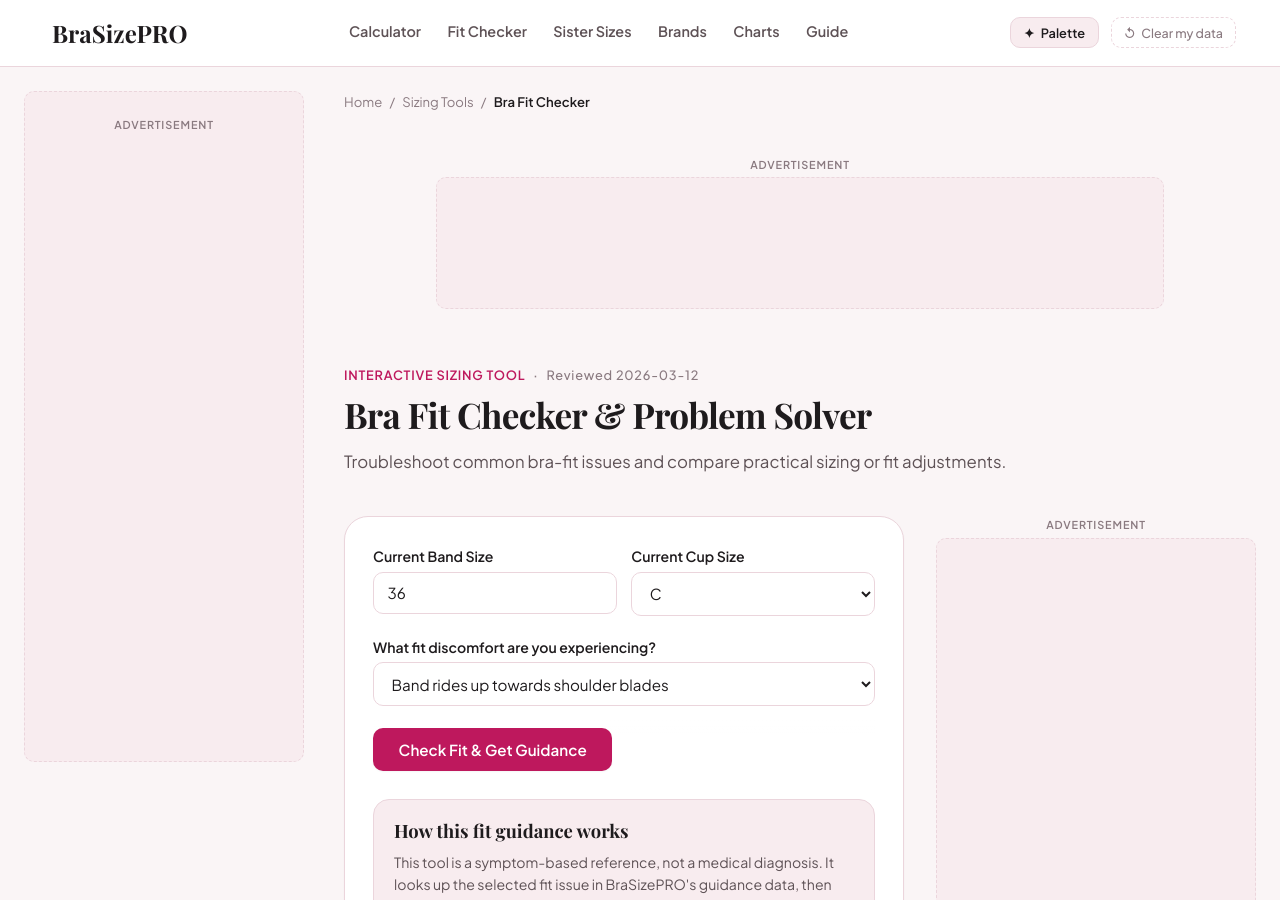
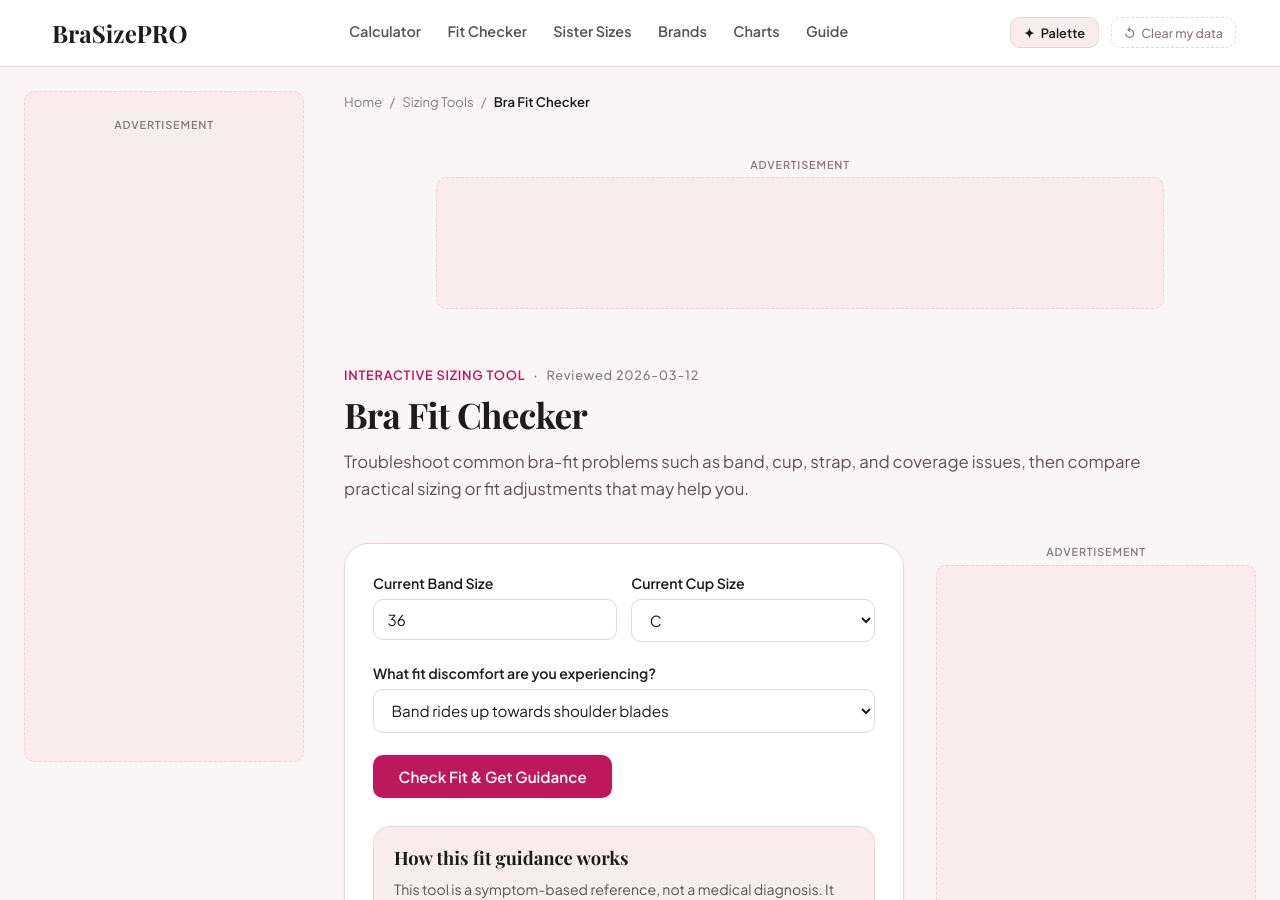
Before and after one commit to sharpedge74-cmyk/Bra-Size-Pro, a Jekyll site: the page built from bra-fit-checker.html, in a window 1280 px wide and 900 px high. Built offline with Jekyll 4.4.1, drawn with Linux system fonts in a browser that asks for light colours; some web fonts are replaced.

Commit message:
Improve SEO titles and meta descriptions

```diff
--- a/bra-fit-checker.html
+++ b/bra-fit-checker.html
@@ -1,7 +1,7 @@
 ---
 layout: tool
-title: "Bra Fit Checker & Problem Solver"
-description: "Troubleshoot common bra-fit issues and compare practical sizing or fit adjustments."
+title: "Bra Fit Checker"
+description: "Troubleshoot common bra-fit problems such as band, cup, strap, and coverage issues, then compare practical sizing or fit adjustments that may help you."
 permalink: /bra-fit-checker
 breadcrumb_label: "Bra Fit Checker"
 intent: "Troubleshoot bra fit issues and find corrective sizing solutions"
```
